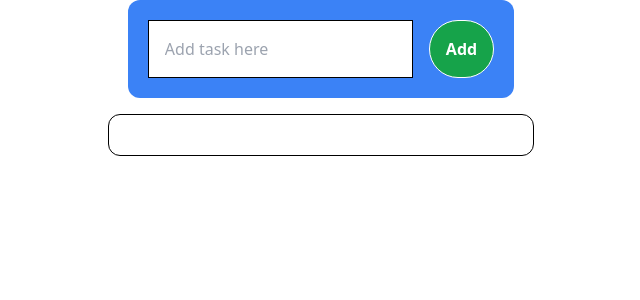
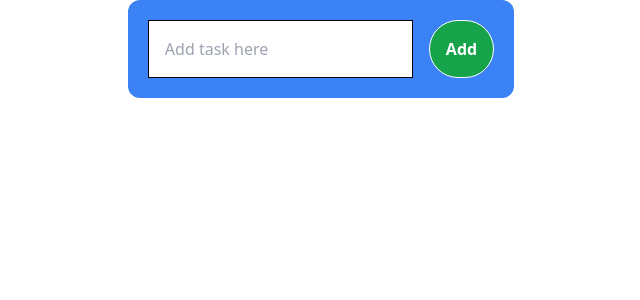
Before and after one commit to Koushlendra-Kumar/to-do-app, a React (Create React App) app: page / in a window 1280 px wide. Shown: the top 300 px of the page, without its empty margins (319-959 px from the left). Built offline with nearby package versions, Linux system fonts and the light colour scheme; the HTML template or start-up script is replaced by a standard one.

Commit message:
💄 Remove outer border

```diff
--- a/src/App.tsx
+++ b/src/App.tsx
@@ -52,7 +52,7 @@ class App extends React.Component <any, any> {
           <input className='border border-black p-4' type='text' value={ this.state.task.title } onKeyDown={ this.handleKeyEvent } onChange={ this.handleChange } name='task' placeholder='Add task here' />
           <button className='border border-white text-white bg-green-600 ml-4 p-4 font-bold rounded-full' type='button' onClick={ this.handleClick }>Add</button>
         </div>
-        <div className='flex flex-col justify-start items-start border border-black rounded-xl p-5 mt-4 box-border'>
+        <div className='flex flex-col justify-start items-start p-5 mt-4 box-border'>
           <ul className='w-96 overflow-auto'>
             {this.state.tasks.map((task: any) => {
               return <li className='border box-border p-2 border-black rounded mt-2' key={ task.id }>{ task.title }</li>
```
